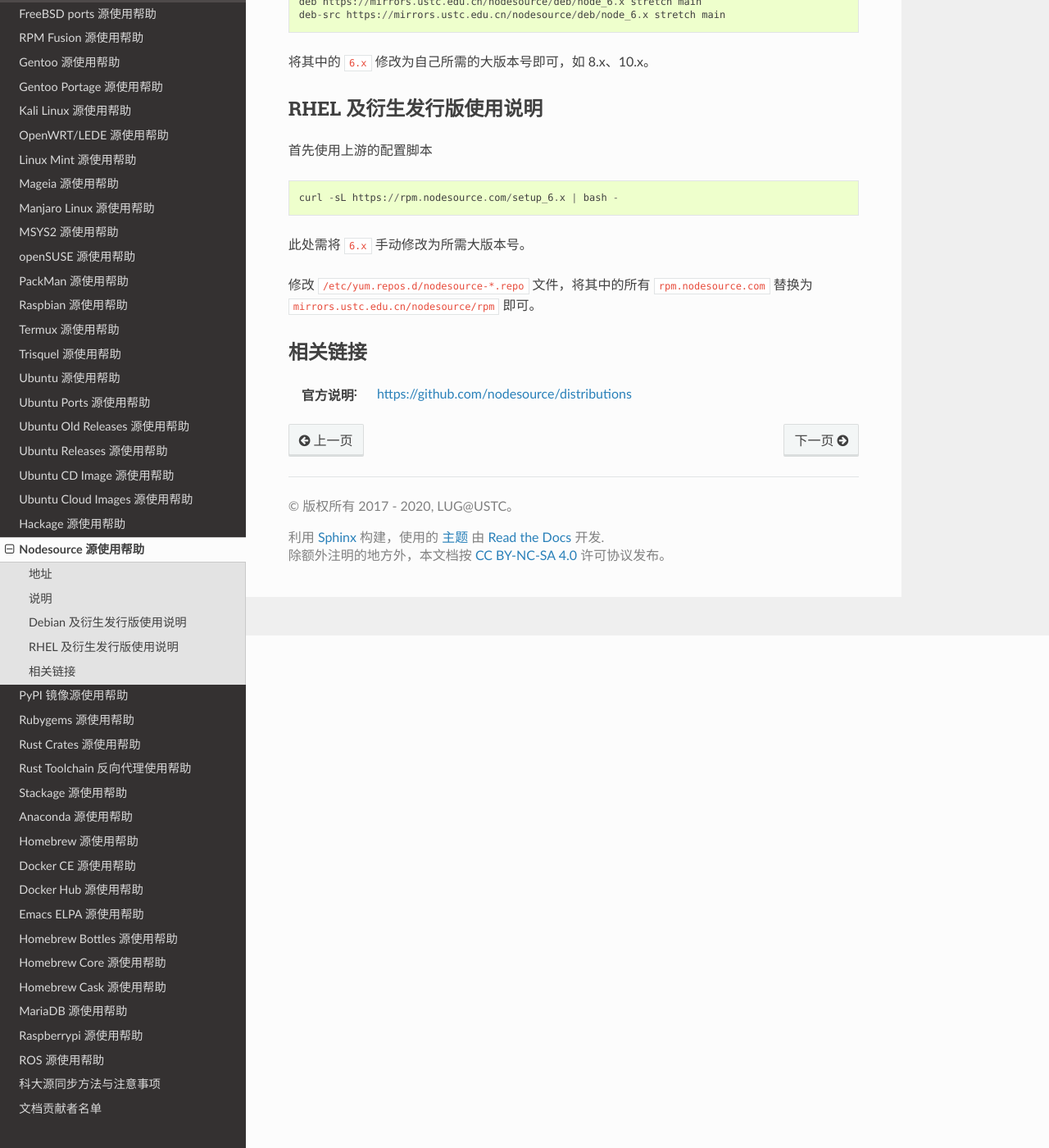
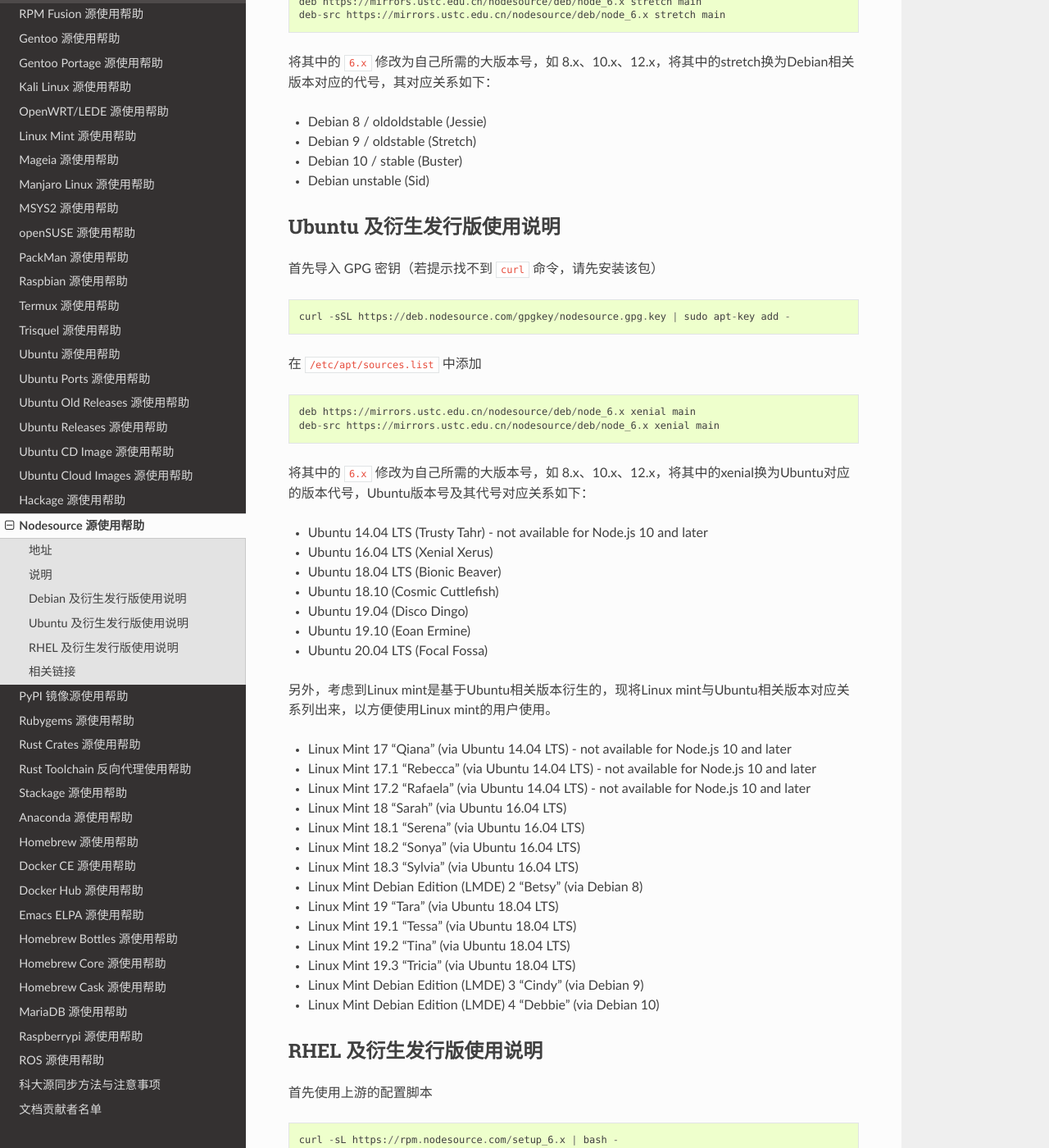
Before and after one commit to ustclug/mirrorhelp, a Sphinx documentation site: the page built from source/nodesource.rst, in a window 1280 px wide and 1400 px high, scrolled down 625 px. Shown: the whole window at 82% size. Built offline with Sphinx 7.4.7 and the Read the Docs theme 2.0.0, drawn with Linux system fonts in a browser that asks for light colours; pages that are not in the unit, such as notebooks, are missing from menus.

Commit message:
将Debain与Ubuntu分开介绍

```diff
--- a/source/nodesource.rst
+++ b/source/nodesource.rst
@@ -1,3 +1,4 @@
+
 =====================
 Nodesource 源使用帮助
 =====================
@@ -28,7 +29,57 @@
    deb https://mirrors.ustc.edu.cn/nodesource/deb/node_6.x stretch main
    deb-src https://mirrors.ustc.edu.cn/nodesource/deb/node_6.x stretch main
 
-将其中的 ``6.x`` 修改为自己所需的大版本号即可，如 8.x、10.x。
+将其中的 ``6.x`` 修改为自己所需的大版本号，如 8.x、10.x、12.x，将其中的stretch换为Debian相关版本对应的代号，其对应关系如下：
+
+- Debian 8 / oldoldstable (Jessie)
+- Debian 9 / oldstable (Stretch)
+- Debian 10 / stable (Buster)
+- Debian unstable (Sid)
+
+
+
+Ubuntu 及衍生发行版使用说明
+===========================
+
+首先导入 GPG 密钥（若提示找不到 ``curl`` 命令，请先安装该包）
+
+::
+
+   curl -sSL https://deb.nodesource.com/gpgkey/nodesource.gpg.key | sudo apt-key add -
+
+在 ``/etc/apt/sources.list`` 中添加
+
+::
+
+   deb https://mirrors.ustc.edu.cn/nodesource/deb/node_6.x xenial main
+   deb-src https://mirrors.ustc.edu.cn/nodesource/deb/node_6.x xenial main
+
+将其中的 ``6.x`` 修改为自己所需的大版本号，如 8.x、10.x、12.x，将其中的xenial换为Ubuntu对应的版本代号，Ubuntu版本号及其代号对应关系如下：
+
+- Ubuntu 14.04 LTS (Trusty Tahr) - not available for Node.js 10 and later
+- Ubuntu 16.04 LTS (Xenial Xerus)
+- Ubuntu 18.04 LTS (Bionic Beaver)
+- Ubuntu 18.10 (Cosmic Cuttlefish)
+- Ubuntu 19.04 (Disco Dingo)
+- Ubuntu 19.10 (Eoan Ermine)
+- Ubuntu 20.04 LTS (Focal Fossa)
+
+另外，考虑到Linux mint是基于Ubuntu相关版本衍生的，现将Linux mint与Ubuntu相关版本对应关系列出来，以方便使用Linux mint的用户使用。
+
+- Linux Mint 17 "Qiana" (via Ubuntu 14.04 LTS) - not available for Node.js 10 and later
+- Linux Mint 17.1 "Rebecca" (via Ubuntu 14.04 LTS) - not available for Node.js 10 and later
+- Linux Mint 17.2 "Rafaela" (via Ubuntu 14.04 LTS) - not available for Node.js 10 and later
+- Linux Mint 18 "Sarah" (via Ubuntu 16.04 LTS)
+- Linux Mint 18.1 "Serena" (via Ubuntu 16.04 LTS)
+- Linux Mint 18.2 "Sonya" (via Ubuntu 16.04 LTS)
+- Linux Mint 18.3 "Sylvia" (via Ubuntu 16.04 LTS)
+- Linux Mint Debian Edition (LMDE) 2 "Betsy" (via Debian 8)
+- Linux Mint 19 "Tara" (via Ubuntu 18.04 LTS)
+- Linux Mint 19.1 "Tessa" (via Ubuntu 18.04 LTS)
+- Linux Mint 19.2 "Tina" (via Ubuntu 18.04 LTS)
+- Linux Mint 19.3 "Tricia" (via Ubuntu 18.04 LTS)
+- Linux Mint Debian Edition (LMDE) 3 "Cindy" (via Debian 9)
+- Linux Mint Debian Edition (LMDE) 4 "Debbie" (via Debian 10)
 
 RHEL 及衍生发行版使用说明
 =========================
```
